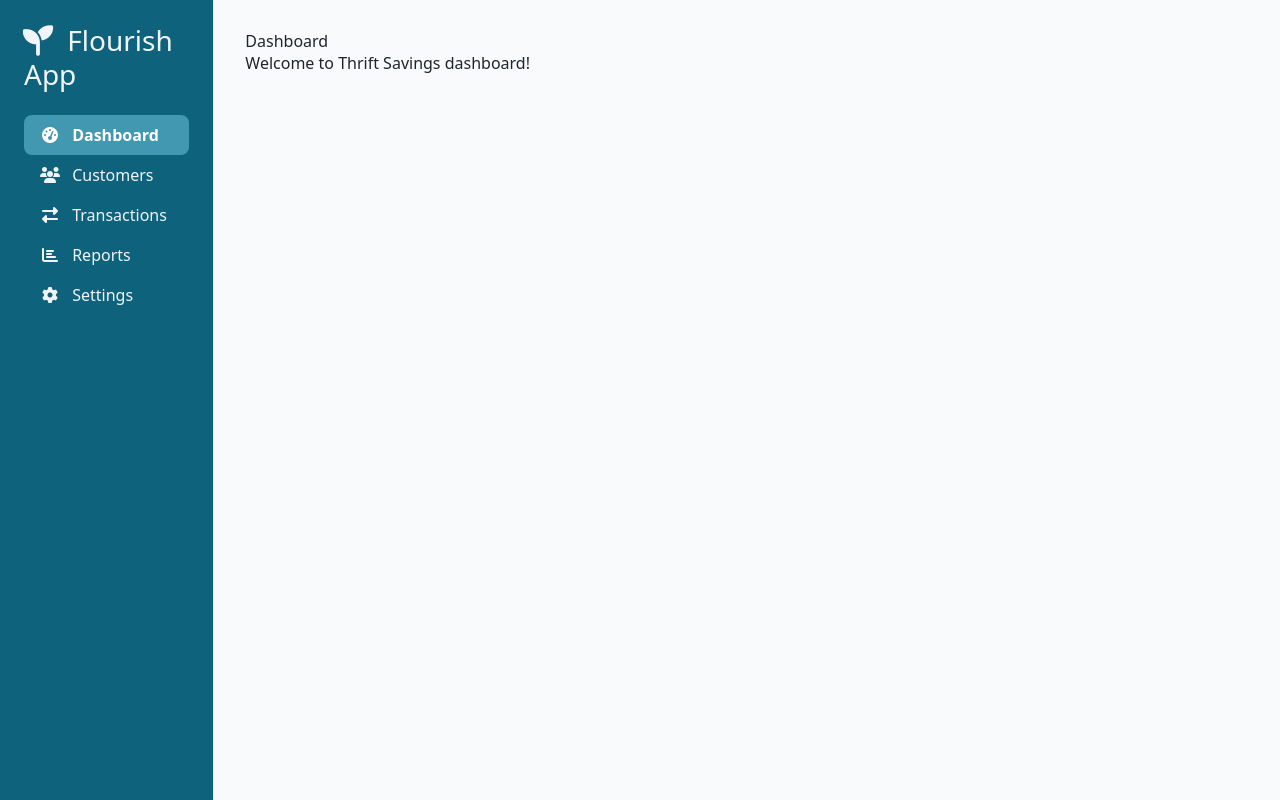
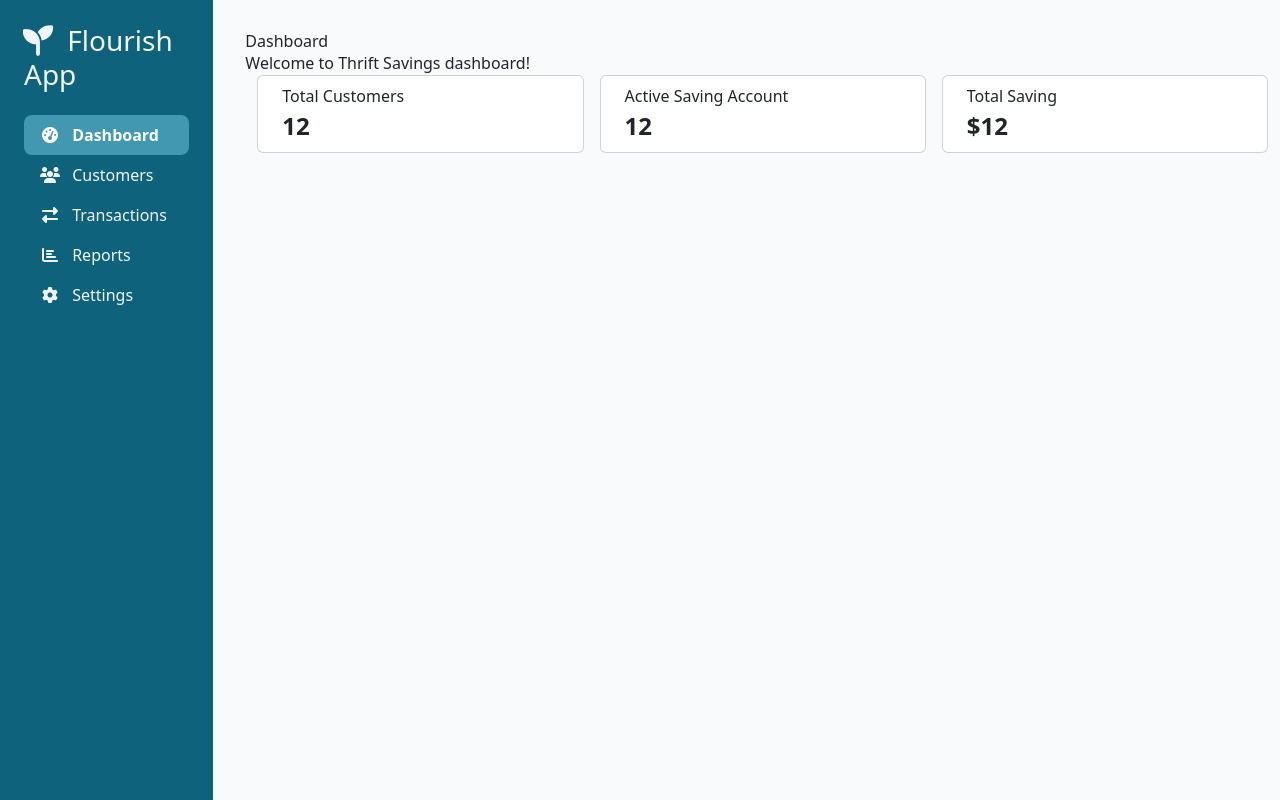
Before and after one commit to dtechshoemaker/florishapp, a Django app: page /dashboard/ in a window 1280 px wide. Run offline with Django 5.2, Linux system fonts and the light colour scheme; data comes from the database, SQL or seed files in the repository; style sheets or scripts are compiled from the project's sources; some libraries are stand-ins or nearby versions.

Commit message:
Worked on the dashboard and created a new models CustomerSaving, Contribution

```diff
--- a/savingapp/views.py
+++ b/savingapp/views.py
@@ -7,13 +7,19 @@ from django.core.paginator import Paginator
 
 def dashboard(request):
     customers = Customer.objects.all()
-    return render(request, 'dashboard.html', {'customers':customers})
+    total_customers = Customer.objects.count()
+
+    context = {
+        'customers': customers,
+        'total_customers': total_customers,
+    }
+    return render(request, 'dashboard.html', context)
 
 
 def customers(request):
     all_customers  = Customer.objects.all()
 
-    paginator = Paginator(all_customers, 10)
+    paginator = Paginator(all_customers, 8)
 
     page_number = request.GET.get('page')
     page_obj = paginator.get_page(page_number)
--- a/templates/customers.html
+++ b/templates/customers.html
@@ -7,7 +7,7 @@
 <p class="text-muted tw-mb-6">Manage customer details and savings records</p>
 <div class="d-flex flex-row col-6 gap-3 align-item-center justify-content-center tw-mb-8">
   <input type="text" class="form-control mb-3 tw-rounded-md" placeholder="Search by name, ID, or phone number" />
-  <a href="{% url 'customers:create-customer' %}" class="align-self-center"><button type="submit" class="btn btn-primary mt-3 tw-shadow-sm">Add</button></a>
+  <!-- <a href="{% url 'customers:create-customer' %}" class="align-self-center"><button type="submit" class="btn btn-primary mt-3 tw-shadow-sm">Add</button></a> -->
 </div>
 
 <table class="table table-hover tw-shadow-md tw-rounded-lg tw-overflow-hidden">
--- a/templates/dashboard.html
+++ b/templates/dashboard.html
@@ -2,6 +2,22 @@
 {% block title %}Dashboard{% endblock %}
 
 {% block content %}
-    <h2>Dashboard</h2>
-    <p>Welcome to Thrift Savings dashboard!</p>
+    <div class="title">
+        <h2>Dashboard</h2>
+        <p>Welcome to Thrift Savings dashboard!</p>
+    </div>
+    <div class="container d-flex flex-row gap-3">
+        <div class="card px-4 py-2 col-4 gap-0">
+            <p class="fs-6">Total Customers</p>
+            <p class="fs-4 fw-bold">{{ total_customers }}</p>
+        </div>
+        <div class="card px-4 py-2 col-4 gap-0">
+            <p class="fs-6">Active Saving Account</p>
+            <p class="fs-4 fw-bold">{{ total_customers }}</p>
+        </div>
+        <div class="card px-4 py-2 col-4 gap-0">
+            <p class="fs-6">Total Saving</p>
+            <p class="fs-4 fw-bold">${{ total_customers }}</p>
+        </div>
+    </div>
 {% endblock %}
```
Also changed, not shown: savingapp/models.py (+31 -0 lines).
